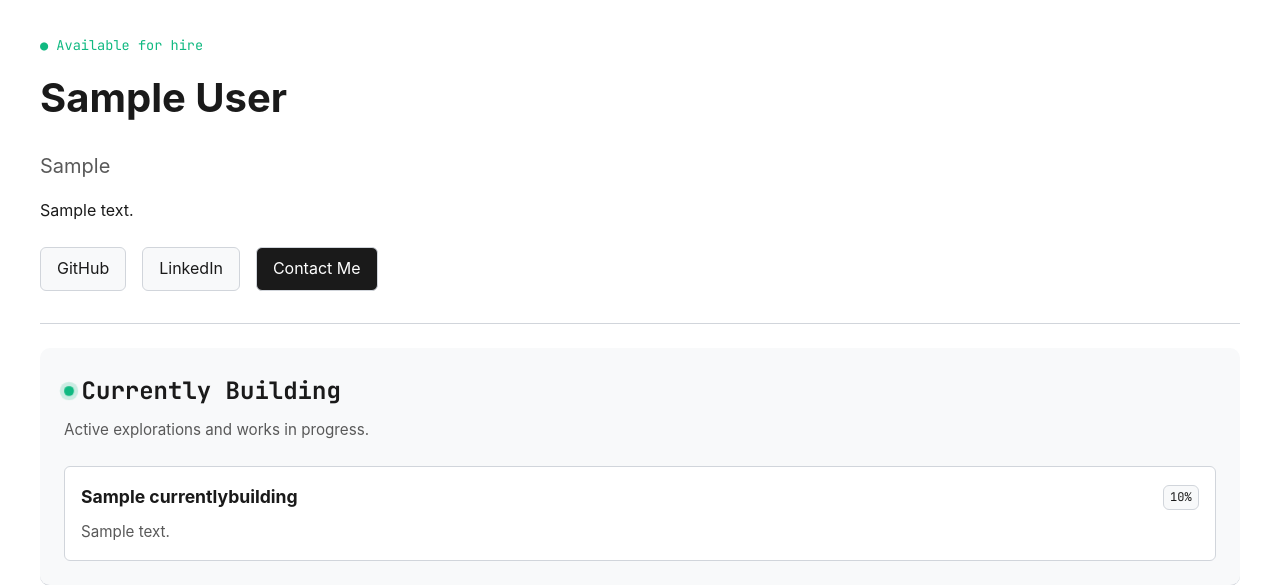
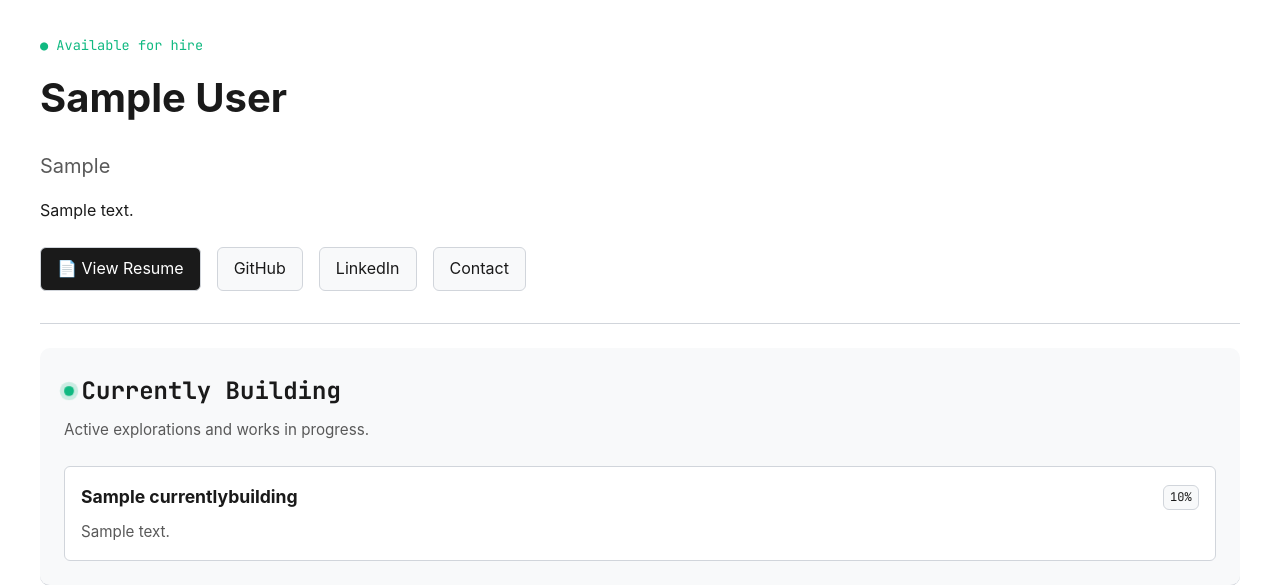
Before and after one commit to alirhw/portfolio, a Django app: page /en/ in a window 1280 px wide. Shown: the part 65-650 px from the top of the page. Run offline with Django 5.2, Linux system fonts and the light colour scheme; tables that the repository leaves empty hold one stand-in row (values such as "Sample post").

Commit message:
feat(portfolio): implement resume streaming download and complete Milestone M2 (T-035)
- Add ResumeDownloadView in apps/portfolio/views.py with FileResponse inline stream and 404 handling

- Add resume_download URL pattern in apps/portfolio/urls.py

- Update _hero.html to show View Resume CTA only when active resume exists

- Add functional test suite in tests/functional/test_resume_view.py

- Update query audit tests for has_resume context validation across 102 passing tests

```diff
--- a/apps/portfolio/models/resume.py
+++ b/apps/portfolio/models/resume.py
@@ -25,8 +25,4 @@ class Resume(models.Model):
 
     @classmethod
     def get_current(cls):
-        """
-        واکشی رزومه فعال فعلی به صورت تک‌رکوردی و ایمن.
-        در صورت عدم وجود، None بازمی‌گرداند.
-        """
         return cls.objects.filter(is_current=True).order_by("-updated_at").first()
--- a/apps/portfolio/urls.py
+++ b/apps/portfolio/urls.py
@@ -1,10 +1,11 @@
 from django.urls import path
 
-from .views import HomeView, ProjectDetailView
+from .views import HomeView, ProjectDetailView, ResumeDownloadView
 
 app_name = "portfolio"
 
 urlpatterns = [
     path("", HomeView.as_view(), name="home"),
+    path("resume/", ResumeDownloadView.as_view(), name="resume_download"),
     path("projects/<slug:slug>/", ProjectDetailView.as_view(), name="project_detail"),
 ]
--- a/apps/portfolio/views.py
+++ b/apps/portfolio/views.py
@@ -1,3 +1,5 @@
+from django.http import FileResponse, Http404
+from django.views import View
 from django.views.generic import DetailView, TemplateView
 
 from .models import (
@@ -6,6 +8,7 @@ from .models import (
     Experience,
     PortfolioProfile,
     Project,
+    Resume,
     Skill,
     SkillCategory,
 )
@@ -18,6 +21,7 @@ class HomeView(TemplateView):
         context = super().get_context_data(**kwargs)
 
         context["profile"] = PortfolioProfile.objects.first()
+        context["has_resume"] = Resume.objects.filter(is_current=True).exists()
 
         context["skill_categories"] = (
             SkillCategory.objects.prefetch_related("skills")
@@ -48,3 +52,15 @@ class ProjectDetailView(DetailView):
 
     def get_queryset(self):
         return Project.objects.published().prefetch_related("technologies")
+
+
+class ResumeDownloadView(View):
+    def get(self, request, *args, **kwargs):
+        resume = Resume.get_current()
+        if not resume or not resume.file:
+            raise Http404("Resume not found")
+
+        response = FileResponse(resume.file.open("rb"), content_type="application/pdf")
+        filename = resume.file.name.split("/")[-1]
+        response["Content-Disposition"] = f'inline; filename="{filename}"'
+        return response
--- a/templates/portfolio/partials/_hero.html
+++ b/templates/portfolio/partials/_hero.html
@@ -1,11 +1,12 @@
+{% load i18n %}
 {% if profile %}
 <section id="hero" class="section hero-section">
     <div class="hero-content">
         <div class="hero-status">
             {% if profile.available_for_hire or profile.is_available %}
-                <span class="badge badge-success">● Available for hire</span>
+                <span class="badge badge-success">● {% translate "Available for hire" %}</span>
             {% else %}
-                <span class="badge badge-muted">● Busy on projects</span>
+                <span class="badge badge-muted">● {% translate "Busy on projects" %}</span>
             {% endif %}
         </div>
 
@@ -14,6 +15,11 @@
         <p class="hero-bio">{{ profile.bio_en|default:profile.bio }}</p>
 
         <div class="hero-links">
+            {% if has_resume %}
+                <a href="{% url 'portfolio:resume_download' %}" target="_blank" rel="noopener noreferrer" class="link-btn link-primary">
+                    📄 {% translate "View Resume" %}
+                </a>
+            {% endif %}
             {% if profile.github_url %}
                 <a href="{{ profile.github_url }}" target="_blank" rel="noopener noreferrer" class="link-btn">GitHub</a>
             {% endif %}
@@ -21,7 +27,7 @@
                 <a href="{{ profile.linkedin_url }}" target="_blank" rel="noopener noreferrer" class="link-btn">LinkedIn</a>
             {% endif %}
             {% if profile.email %}
-                <a href="mailto:{{ profile.email }}" class="link-btn link-primary">Contact Me</a>
+                <a href="mailto:{{ profile.email }}" class="link-btn">{% translate "Contact" %}</a>
             {% endif %}
         </div>
     </div>
```
Also changed, not shown: tests/functional/test_homepage.py (+10 -9 lines), tests/functional/test_public_views.py (+1 -1 lines), tests/functional/test_resume_view.py (added, +65 -0 lines), tests/integration/test_home_slice.py (+9 -8 lines), locale/en/LC_MESSAGES/django.po, locale/fa/LC_MESSAGES/django.po, 2 other files.
